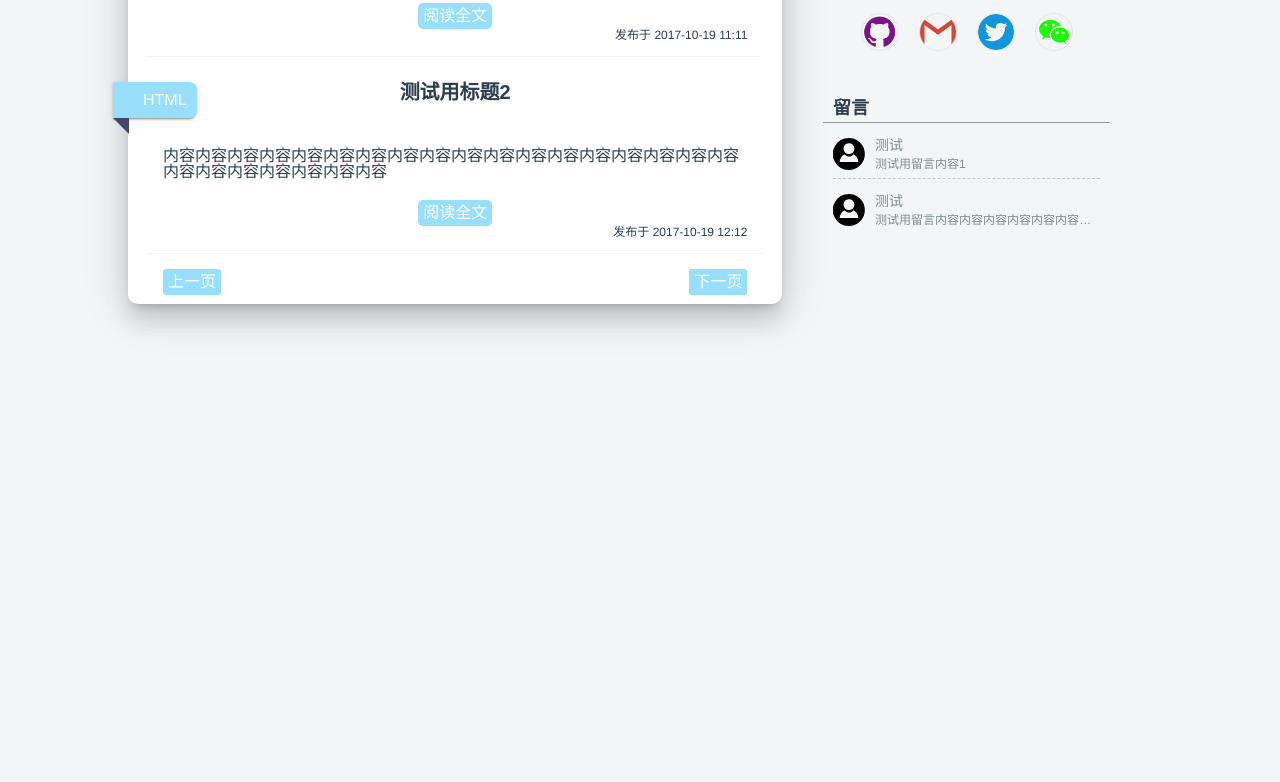
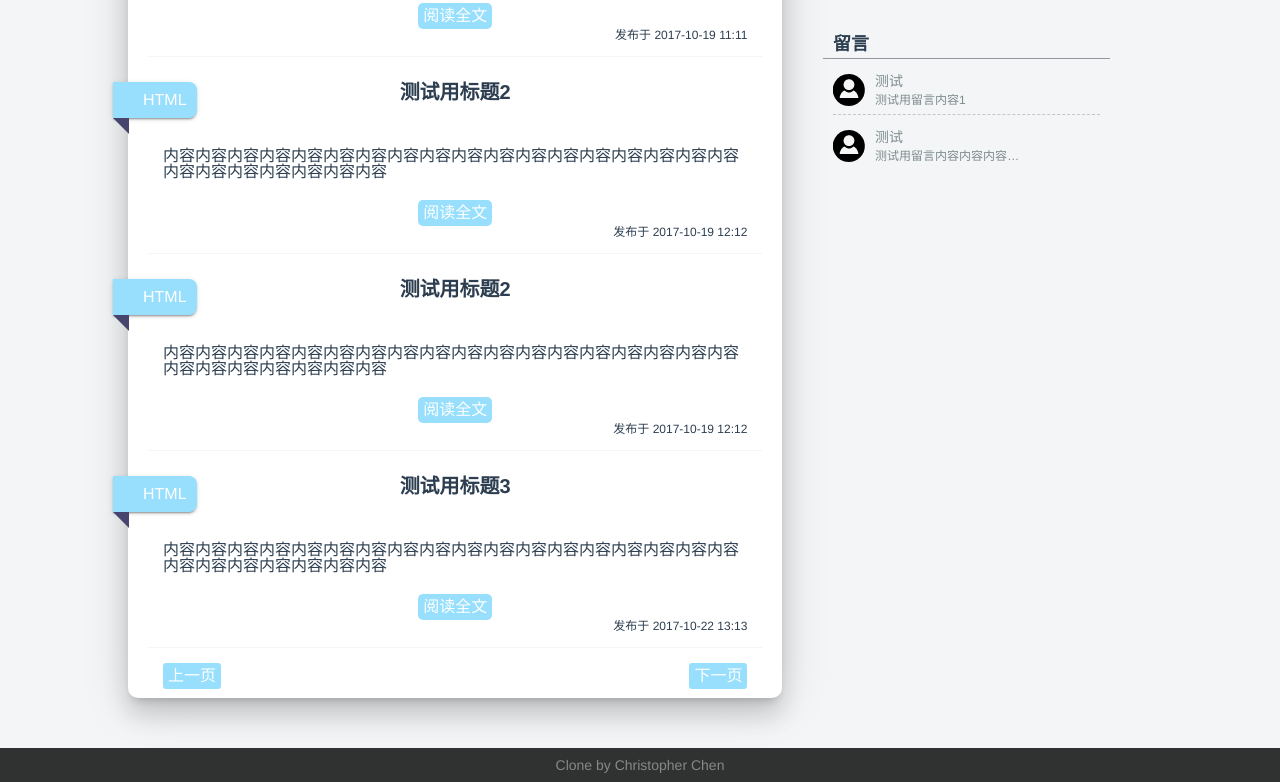
Before and after one commit to jscc2333/blog, a Vue app: page / in a window 1280 px wide. Shown: the part 390-1172 px from the top of the page. Before the commit the page ends 800 px from the top, so only its background shows below. Built offline with nearby package versions, Linux system fonts and the light colour scheme.

Commit message:
refactor:extract banner as component
extract banner as an independent component

```diff
--- a/src/components/articleList.vue
+++ b/src/components/articleList.vue
@@ -25,6 +25,31 @@
         <a href="">阅读全文</a>
       </p>
       <p class="date">发布于 2017-10-19 12:12</p>
+    </article>
+    <article class="article">
+      <h2 class="title">测试用标题2</h2>
+      <div class="label">
+        <a href="">HTML</a>
+      </div>
+      <div class="content">
+        内容内容内容内容内容内容内容内容内容内容内容内容内容内容内容内容内容内容内容内容内容内容内容内容内容
+      </div>
+      <p class="more">
+        <a href="">阅读全文</a>
+      </p>
+      <p class="date">发布于 2017-10-19 12:12</p>
+    </article><article class="article">
+      <h2 class="title">测试用标题3</h2>
+      <div class="label">
+        <a href="">HTML</a>
+      </div>
+      <div class="content">
+        内容内容内容内容内容内容内容内容内容内容内容内容内容内容内容内容内容内容内容内容内容内容内容内容内容
+      </div>
+      <p class="more">
+        <a href="">阅读全文</a>
+      </p>
+      <p class="date">发布于 2017-10-22 13:13</p>
     </article>
     <div class="page">
       <span class="pre">
--- /dev/null
+++ b/src/components/banner.vue
@@ -0,0 +1,49 @@
+<template>
+  <div class="banner">
+    <div class="title-container">
+      <div class="title">
+        <h1>
+          <router-link to="/">C Blog</router-link>
+        </h1>
+      </div>
+    </div>
+  </div>
+</template>
+
+<script type="text/ecmascript-6">
+  export default {
+
+  }
+</script>
+
+<style lang="less">
+  .banner {
+    position: relative;
+    background: url('../../static/images/banner.jpg') center no-repeat;
+    background-size: cover;
+    height: 260px;
+    .title-container {
+      position: relative;
+      top: 40px;
+      width: 80%;
+      padding: 50px;
+      margin: 0 auto;
+      .title {
+        float: left;
+        h1 {
+          font-size: 40px;
+          font-family: sans-serif;
+          text-align: left;
+          text-shadow: 0 2px #f3f5f7;
+          a {
+            color: rgba(255, 255, 255, 0.8);
+          }
+        }
+        &:after {
+          clear: both;
+          content: '';
+        }
+      }
+    }
+  }
+</style>
--- /dev/null
+++ b/src/components/footer.vue
@@ -0,0 +1,26 @@
+<template>
+  <div class="footer">
+    <h1 class="title">Clone by
+      <strong>Christopher Chen</strong>
+    </h1>
+  </div>
+</template>
+
+<script type="text/ecmascript-6">
+  export default {
+
+  }
+</script>
+
+<style lang="less">
+  .footer {
+    margin-top: 50px;
+    padding: 10px;
+    background: rgba(0, 0, 0, 0.8);
+    color: #888;
+    text-align: center;
+    .title {
+      font-size: 14px;
+    }
+  }
+</style>
--- a/src/components/header.vue
+++ b/src/components/header.vue
@@ -6,8 +6,10 @@
           <ul class="main-menu">
             <li class="main-item">
               <span class="title">
+                <router-link to="/">
                   <i class="icon-home"></i>
                   首页
+                </router-link>
               </span>
             </li>
             <li class="main-item" @mouseenter="slideDownSubMenu($event)" @mouseleave="slideUpSubMenu($event)">
@@ -34,14 +36,18 @@
             </li>
             <li class="main-item">
               <span class="title">
+                <router-link to="/message">
                   <i class="icon-message"></i>
                   留言
+                </router-link>
               </span>
             </li>
             <li class="main-item">
               <span class="title">
+                <router-link to="/about">
                   <i class="icon-about"></i>
                   关于
+                </router-link>
               </span>
             </li>
           </ul>
@@ -103,7 +109,7 @@
             text-align: left;
             cursor: pointer;
             .title {
-              padding: 4px
+              padding: 4px;
             }
           }
           &.slide-enter,
@@ -116,6 +122,9 @@
             transition: all .8s linear;
           }
         }
+        a {
+          color: #fff;
+        }
       }
     }
   }
--- a/src/router/index.js
+++ b/src/router/index.js
@@ -1,6 +1,7 @@
 import Vue from 'vue'
 import Router from 'vue-router'
 import Blog from '@/views/blog'
+import Message from '@/views/message'
 
 Vue.use(Router)
 
@@ -11,5 +12,9 @@ export default new Router({
     path: '/',
     name: 'BLog',
     component: Blog,
+  }, {
+    path: '/message',
+    name: 'Message',
+    component: Message,
   }],
 })
--- a/src/views/blog.vue
+++ b/src/views/blog.vue
@@ -1,13 +1,7 @@
 <template>
   <div class="blog">
     <blog-header></blog-header>
-    <div class="banner">
-      <div class="title-container">
-        <div class="title">
-          <h1>C Blog</h1>
-        </div>
-      </div>
-    </div>
+    <banner></banner>
     <div class="main">
       <article-list class="article-list"></article-list>
       <div class="side">
@@ -62,55 +56,34 @@
               </div>
             </div>
           </div>
+          <blog-footer></blog-footer>
         </side-section>
       </div>
     </div>
+    <blog-footer></blog-footer>
   </div>
 </template>
 
 <script type="text/ecmascript-6">
   import blogHeader from '@/components/header'
+  import banner from '@/components/banner'
   import articleList from '@/components/articleList'
   import sideSection from '@/components/sideSection'
+  import blogFooter from '@/components/footer'
 
   export default {
     components: {
       blogHeader,
       articleList,
       sideSection,
+      blogFooter,
+      banner,
     },
   }
 </script>
 
 <style lang="less">
   .blog {
-    .banner {
-      position: relative;
-      background: url('../../static/images/banner.jpg') center no-repeat;
-      background-size: cover;
-      height: 260px;
-      .title-container {
-        position: relative;
-        top: 40px;
-        width: 80%;
-        padding: 50px;
-        margin: 0 auto;
-        .title {
-          float: left;
-          h1 {
-            font-size: 40px;
-            font-family: sans-serif;
-            text-align: left;
-            text-shadow: 0 2px #f3f5f7;
-            color: rgba(255, 255, 255, 0.8);
-          }
-          &:after {
-            clear: both;
-            content: '';
-          }
-        }
-      }
-    }
     .main {
       position: relative;
       width: 80%;
@@ -170,7 +143,7 @@
               }
             }
           }
-          @media(max-width:1265px) {
+          @media(max-width:1280px) {
             .avatar {
               display: none;
             }
@@ -216,6 +189,9 @@
                     overflow: hidden;
                     text-overflow: ellipsis;
                     white-space: nowrap;
+                    @media(max-width: 1280px) {
+                      width:150px;
+                    }
                   }
                 }
               }
@@ -223,13 +199,14 @@
           }
         }
       }
-      @media (max-width: 950px) {
+      @media (max-width:1000px) {
+        .side {
+          display: none;
+          font-size: 0;
+          width: 0;
+        }
         .article-list {
           width: 100%;
-        }
-        .side {
-          display: none;
-          width: 0;
         }
       }
     }
--- /dev/null
+++ b/src/views/message.vue
@@ -0,0 +1,25 @@
+<template>
+  <div class="message">
+    <blog-header></blog-header>
+    <banner></banner>
+    <div class="message-container">
+
+    </div>
+  </div>
+</template>
+
+<script type="text/ecmascript-6">
+  import blogHeader from '@/components/header'
+  import banner from '@/components/banner'
+
+  export default {
+    components: {
+      blogHeader,
+      banner,
+    },
+  }
+</script>
+
+<style lang="less">
+
+</style>
```
Also changed, not shown: src/views/about.vue (added). Lines whose indentation alone changed are shown as unchanged.
